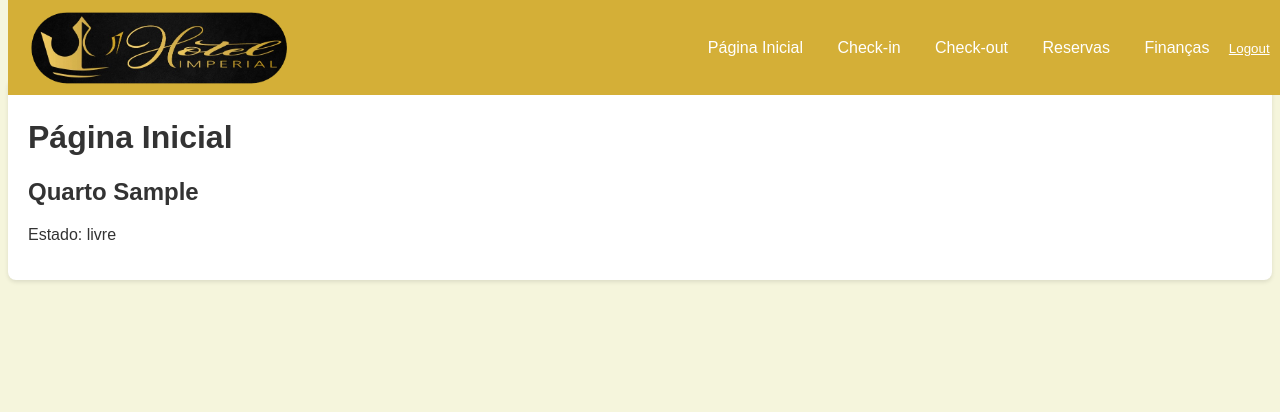
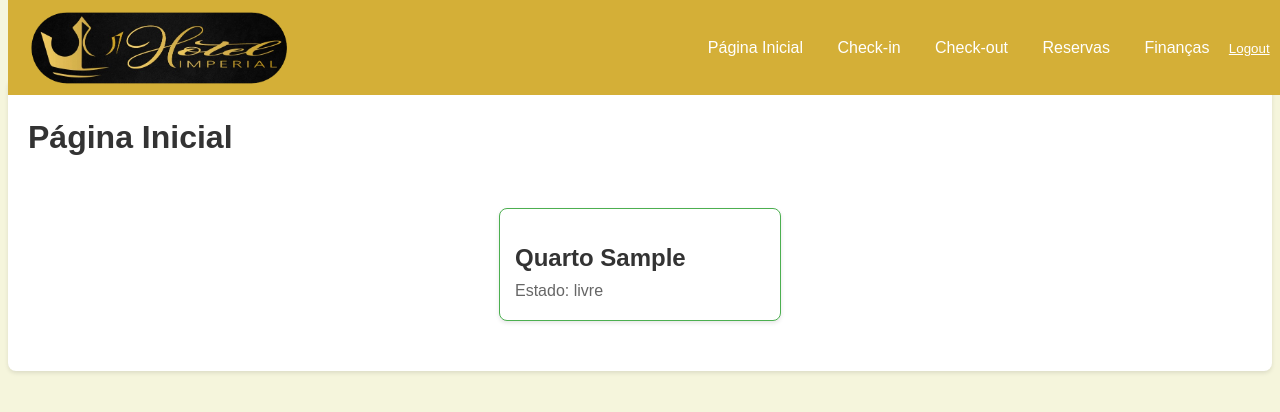
Before and after one commit to MiqueiasBoeira/sistema_hotel_imperial, a Django app: page / in a window 1280 px wide. Shown: the top 412 px of the page. Run offline with Django 5.2, Linux system fonts and the light colour scheme; a user stored in the database is signed in; tables that the repository leaves empty hold one stand-in row (values such as "Sample post").

Commit message:
Ajustar cartões dos quartos na página inicial com novos estilos e interatividade

```diff
--- a/core/templates/core/pagina_inicial.html
+++ b/core/templates/core/pagina_inicial.html
@@ -1,14 +1,28 @@
 {% extends 'core/base.html' %}
 
+{% load static %}
 {% block title %}Página Inicial{% endblock %}
 
 {% block content %}
+{% block extra_head %}
+<link rel="stylesheet" href="{% static 'css/room_cards.css' %}">
+{% endblock %}
+
     <h1>Página Inicial</h1>
-    <div>
+    <div class="room-cards-container">
         {% for quarto in quartos %}
-        <div class="quarto">
-            <h2>Quarto {{ quarto.numero_quarto }}</h2>
-            <p>Estado: {{ quarto.estado }}</p>
+        <div class="room-card {% if quarto.estado == 'livre' %}available
+                              {% else %}occupied
+                              {% endif %}">
+
+            <h2 class="room-title">Quarto {{ quarto.numero_quarto }}</h2>
+            <p class="room-status">Estado: {{ quarto.estado }}</p>
+
+            {% if quarto.estado == 'ocupado' %}
+            <p class="room-guest">Hóspede: {{ quarto.hospede.nome_completo }}</p>
+            <p class="room-dates">Check-in: {{ quarto.checkin.data_checkin }} | Check-out: {{ quarto.checkin.data_checkout }}</p>
+            {% endif %}
+
         </div>
         {% endfor %}
     </div>
--- a/core/views.py
+++ b/core/views.py
@@ -23,6 +23,7 @@ def login_view(request):
 @login_required
 def pagina_inicial(request):
     quartos = Quarto.objects.all()
+
     return render(request, 'core/pagina_inicial.html', {'quartos': quartos})
 
 
--- /dev/null
+++ b/static/css/room_cards.css
@@ -0,0 +1,44 @@
+.room-cards-container {
+    display: flex;
+    flex-wrap: wrap;
+    justify-content: center;
+    padding: 20px;
+}
+
+.room-card {
+    background-color: #FFFFFF; /* Branco */
+    border: 1px solid #D4AF37; /* Dourado */
+    border-radius: 8px;
+    box-shadow: 0 2px 4px rgba(0, 0, 0, 0.1);
+    margin: 10px;
+    padding: 15px;
+    width: 250px;
+    transition: transform 0.2s, box-shadow 0.2s;
+}
+
+.room-card.available {
+    border-color: #4CAF50; /* Verde para quartos disponíveis */
+}
+
+.room-card.occupied {
+    border-color: #FF0000; /* Vermelho para quartos ocupados */
+}
+
+.room-card:hover {
+    transform: translateY(-5px);
+    box-shadow: 0 8px 16px rgba(0, 0, 0, 0.2);
+}
+
+.room-title {
+    font-size: 1.5em;
+    color: #333333; /* Cinza escuro */
+    margin-bottom: 10px;
+}
+
+.room-status,
+.room-guest,
+.room-dates {
+    font-size: 1em;
+    color: #666666; /* Tom de cinza para textos */
+    margin: 5px 0;
+}
```
